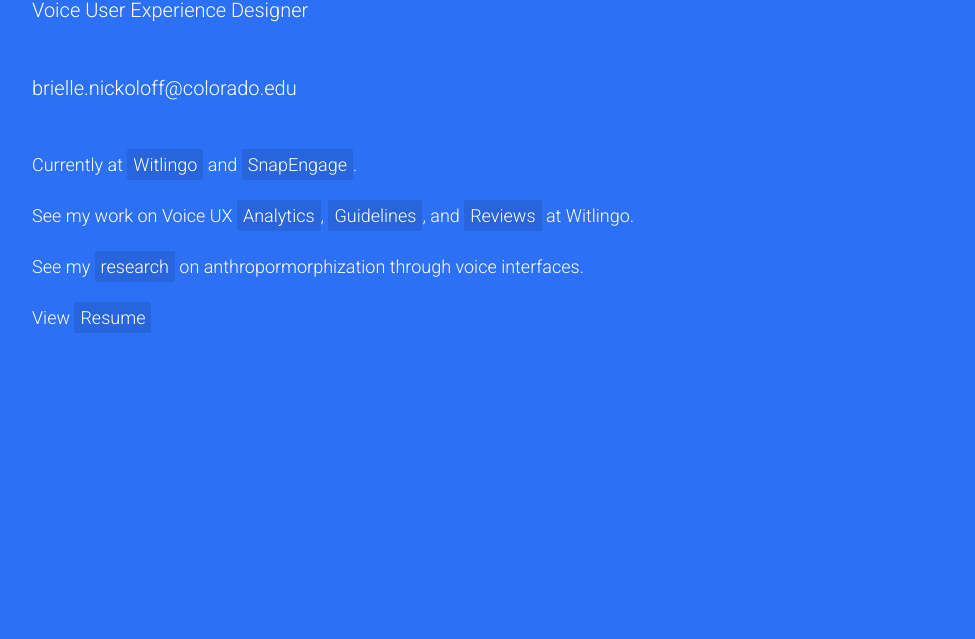
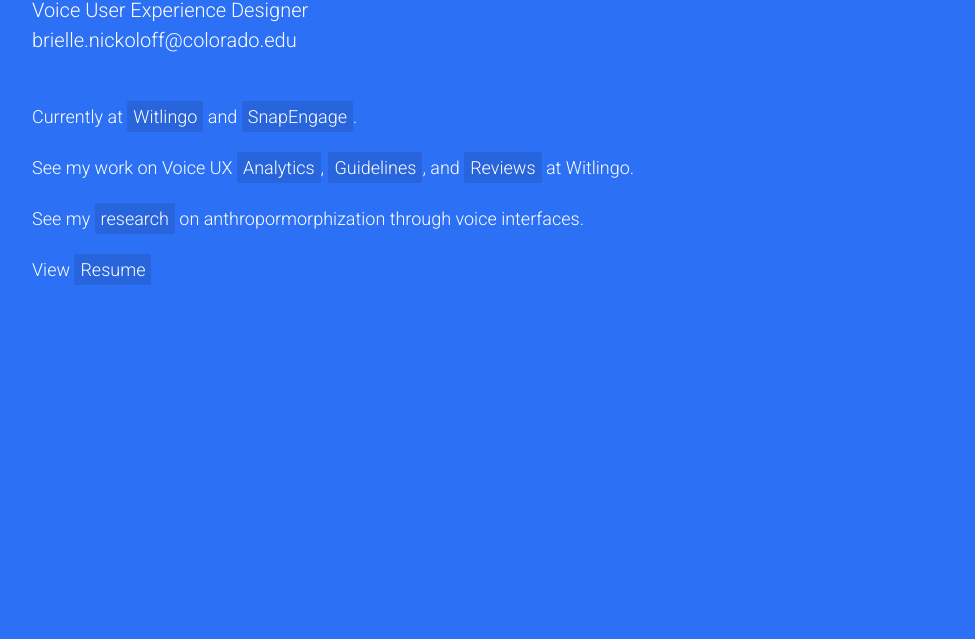
Before and after one commit to brielle-nickoloff/brielle-nickoloff.github.io, a website: page index.html in a window 1280 px wide. Shown: the part 161-800 px from the top of the page, without its empty margins (243-1218 px from the left). Drawn offline with Linux system fonts and the light colour scheme.

Commit message:
email with better spacing maybe

```diff
--- a/index.html
+++ b/index.html
@@ -60,8 +60,7 @@
       <div class="row">
         <div class="col-lg-8 text-left mx-auto text-white">
           <h1 class="mt-5 mb-1">Brielle Nickoloff</h1>
-          <p class="lead mb-5 font-weight-light">Voice User Experience Designer</p>
-          <p class="lead mb-5 font-weight-light">brielle.nickoloff@colorado.edu</p>
+          <p class="lead mb-5 font-weight-light">Voice User Experience Designer <br> brielle.nickoloff@colorado.edu </p>
           <ul class="list-unstyled">
             <li class="mb-4">Currently at <a class="text-white" href="http://www.witlingo.com/" target="blank">Witlingo</a> and <a class="text-white" href="https://snapengage.com/" target="blank">SnapEngage</a>.</li>
             <li class="mb-4">See my work on Voice UX <a class="text-white" href="http://www.witlingo.com/vui-assessment-guidelines/">Analytics</a>, <a class="text-white" href="http://www.witlingo.com/facebookguidelines/" target="blank">Guidelines</a>, and <a class="text-white" href="http://www.witlingo.com/vui-reviews/">Reviews</a> at Witlingo.</li>
```
